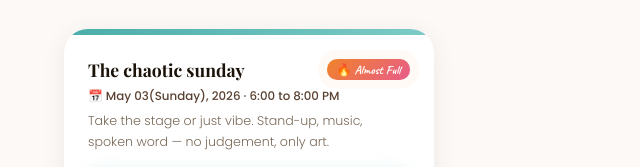
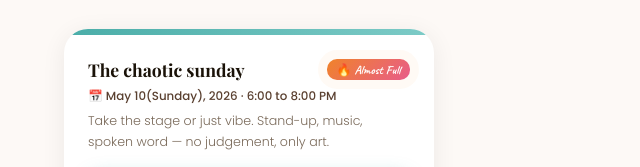
Before and after one commit to Mayur5717/lifeisart, a plain HTML site: page index.html in a window 1280 px wide. Shown: the part 1068-1235 px from the top of the page, 0-640 px from the left. Drawn offline with nearby package versions, Linux system fonts and the light colour scheme; a web font is replaced by a local one.

Commit message:
Update index.html

```diff
--- a/index.html
+++ b/index.html
@@ -601,7 +601,7 @@ footer{background:var(--ink);color:#fdf8f5;padding:3.5rem 5vw 2rem;}
       <div class="ev-body">
         <!-- <div class="ev-chip">🎤 Open Mic</div> -->
         <div class="ev-top-row"><div class="ev-name">The chaotic sunday </div><div class="hot">🔥 Almost Full</div></div>
-        <div class="ev-date">📅 May 03(Sunday), 2026 · 6:00 to 8:00 PM</div>
+        <div class="ev-date">📅 May 10(Sunday), 2026 · 6:00 to 8:00 PM</div>
         <!-- <div class="ev-seats"><div class="sbar"><div class="sfill" style="width:0" data-w="85%"></div></div></div> -->
         <p class="ev-desc">Take the stage or just vibe. Stand-up, music, spoken word — no judgement, only art.</p>
         <button type="button" class="btn-book" href = "https://in.bookmyshow.com/events/sunday-macabo/ET00496472"><a href="https://in.bookmyshow.com/events/sunday-macabo/ET00496472"></a>reserve now</button>
```
